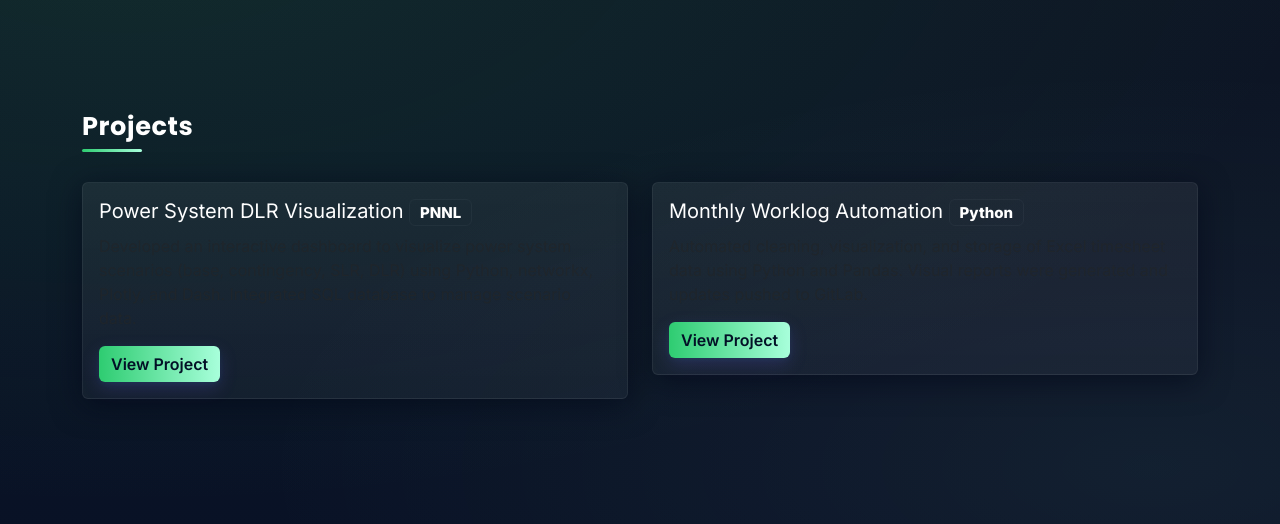
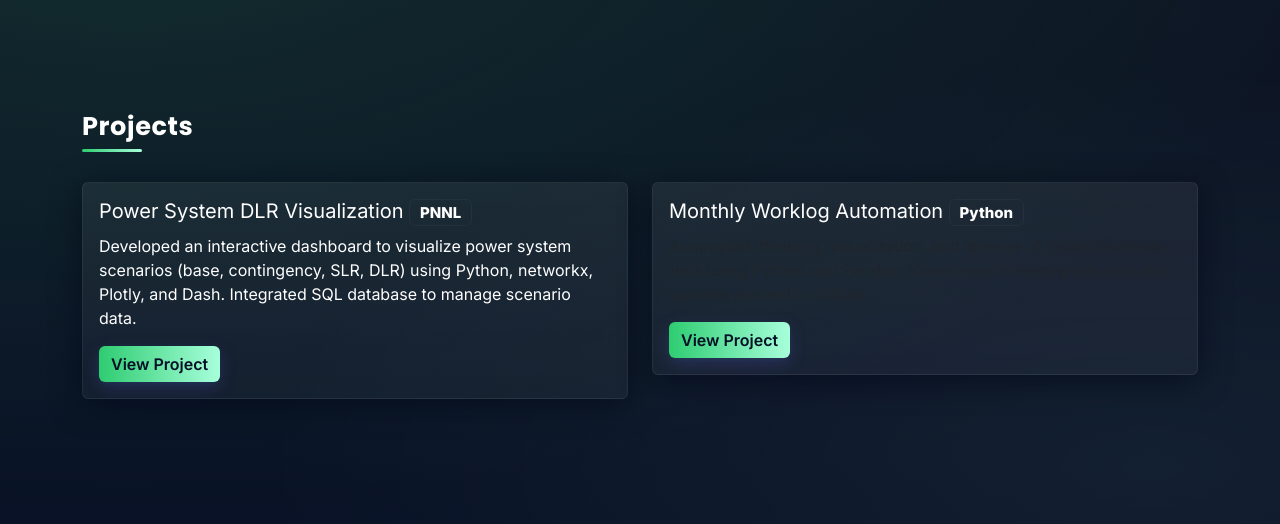
Before and after one commit to nabi0301/rental-app, a Flask app: page /portfolio in a window 1280 px wide. Shown: the part 973-1497 px from the top of the page. Run offline with Flask 3, Linux system fonts and the light colour scheme.

Commit message:
Style: make Power System DLR project description white

```diff
--- a/app/static/portfolio.html
+++ b/app/static/portfolio.html
@@ -229,7 +229,7 @@ n        <div class="col-md-6 project-card">
           <div class="card glass">
             <div class="card-body">
               <h5 class="card-title">Power System DLR Visualization <span class="badge bg-transparent" style="border:1px solid rgba(255,255,255,0.04);color:var(--muted)">PNNL</span></h5>
-              <p class="card-text text-muted">Developed an interactive dashboard to visualize power system scenarios (base, contingency, SLR, DLR) using Python, networkx, Plotly, and Dash. Integrated SQL database to manage scenario data.</p>
+              <p class="card-text" style="color:#ffffff;">Developed an interactive dashboard to visualize power system scenarios (base, contingency, SLR, DLR) using Python, networkx, Plotly, and Dash. Integrated SQL database to manage scenario data.</p>
               <a href="#" class="btn btn-neon">View Project</a>
             </div>
           </div>
--- a/app/templates/portfolio.html
+++ b/app/templates/portfolio.html
@@ -229,7 +229,7 @@
           <div class="card glass">
             <div class="card-body">
               <h5 class="card-title">Power System DLR Visualization <span class="badge bg-transparent" style="border:1px solid rgba(255,255,255,0.04);color:var(--muted)">PNNL</span></h5>
-              <p class="card-text text-muted">Developed an interactive dashboard to visualize power system scenarios (base, contingency, SLR, DLR) using Python, networkx, Plotly, and Dash. Integrated SQL database to manage scenario data.</p>
+              <p class="card-text" style="color:#ffffff;">Developed an interactive dashboard to visualize power system scenarios (base, contingency, SLR, DLR) using Python, networkx, Plotly, and Dash. Integrated SQL database to manage scenario data.</p>
               <a href="#" class="btn btn-neon">View Project</a>
             </div>
           </div>
```
